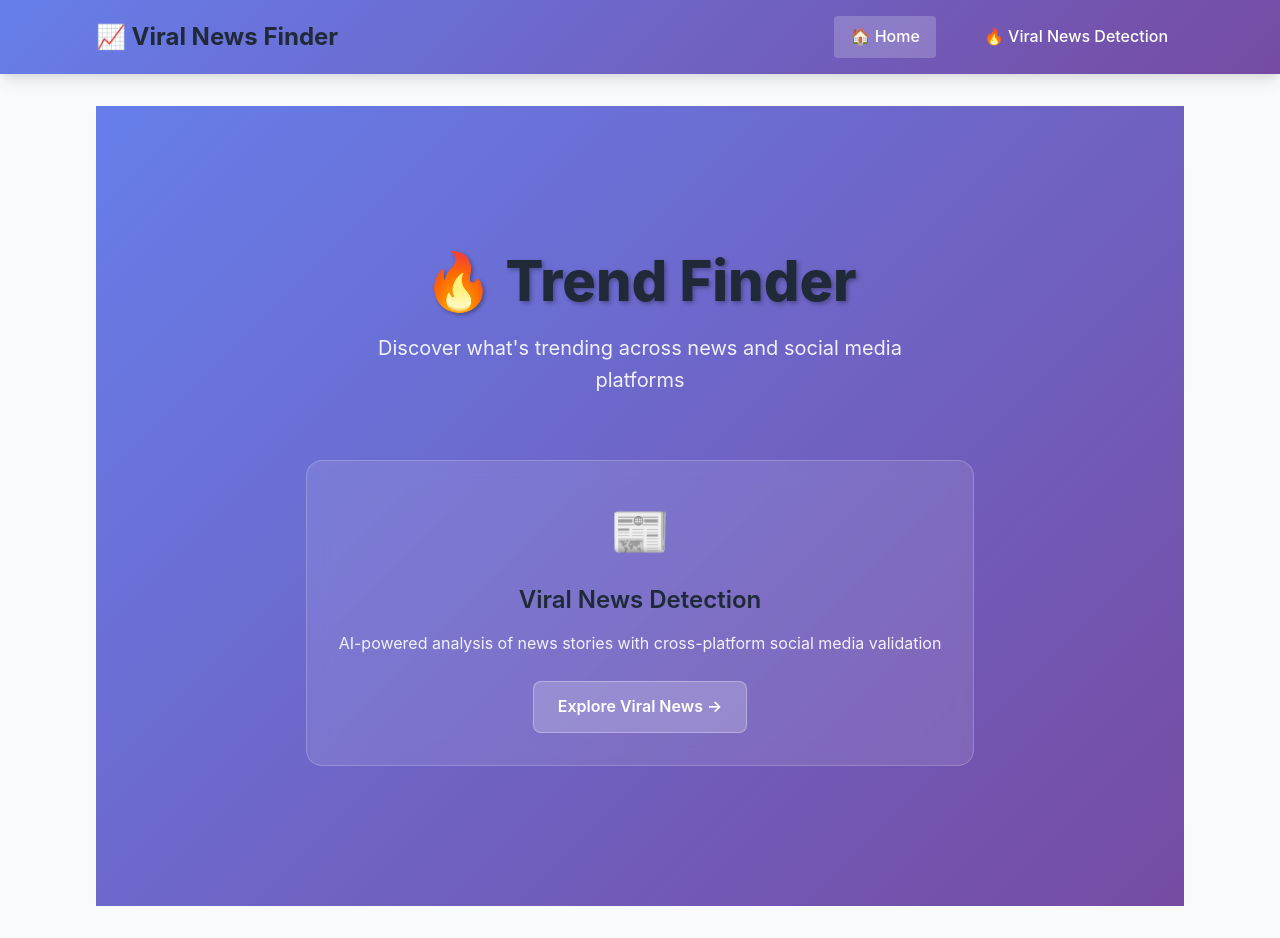
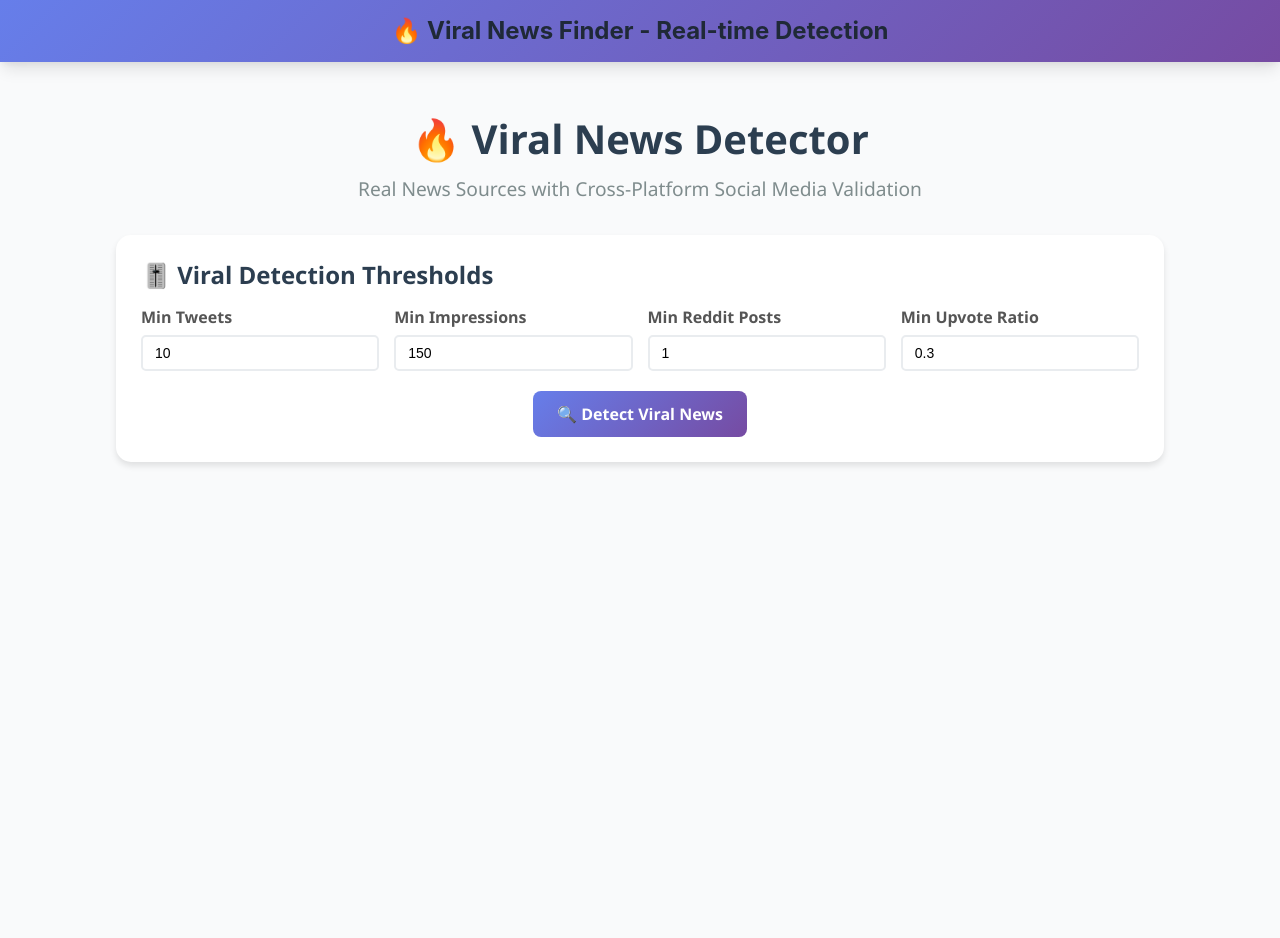
Before and after one commit to RishiRajRao/trend-finder-v2, a Vue app in the folder client/: page / in a window 1280 px wide. After the commit the page ends 800 px from the top, so only its background shows below. Built offline with nearby package versions, Linux system fonts and the light colour scheme.

Commit message:
tabbed account

```diff
--- a/client/src/App.vue
+++ b/client/src/App.vue
@@ -7,26 +7,10 @@ export default {
 <template>
   <div id="app">
     <nav class="nav-gradient text-white py-4 shadow-lg">
-      <div class="max-w-6xl mx-auto px-8 flex justify-between items-center">
-        <h1 class="text-2xl font-bold">📈 Viral News Finder</h1>
-        <div class="flex gap-8">
-          <RouterLink
-            to="/"
-            class="text-white no-underline font-medium px-4 py-2 rounded transition-colors duration-300 hover:bg-white hover:bg-opacity-20"
-            :class="{ 'bg-white bg-opacity-20': $route.path === '/' }"
-          >
-            🏠 Home
-          </RouterLink>
-          <RouterLink
-            to="/viral-news"
-            class="text-white no-underline font-medium px-4 py-2 rounded transition-colors duration-300 hover:bg-white hover:bg-opacity-20"
-            :class="{
-              'bg-white bg-opacity-20': $route.path === '/viral-news',
-            }"
-          >
-            🔥 Viral News Detection
-          </RouterLink>
-        </div>
+      <div class="max-w-6xl mx-auto px-8 flex justify-center items-center">
+        <h1 class="text-2xl font-bold">
+          🔥 Viral News Finder - Real-time Detection
+        </h1>
       </div>
     </nav>
 
--- a/client/src/router/index.js
+++ b/client/src/router/index.js
@@ -1,5 +1,4 @@
 import { createRouter, createWebHistory } from 'vue-router';
-import Home from '../views/Home.vue';
 import ViralNewsV2 from '../views/ViralNewsV2.vue';
 
 const router = createRouter({
@@ -7,11 +6,6 @@ const router = createRouter({
   routes: [
     {
       path: '/',
-      name: 'Home',
-      component: Home,
-    },
-    {
-      path: '/viral-news',
       name: 'ViralNews',
       component: ViralNewsV2,
     },
--- a/client/src/views/Home.vue
+++ /dev/null
@@ -1,119 +0,0 @@
-<template>
-  <div class="home-page">
-    <div class="hero-section">
-      <h1 class="main-title">🔥 Trend Finder</h1>
-      <p class="subtitle">
-        Discover what's trending across news and social media platforms
-      </p>
-    </div>
-
-    <div class="features-section">
-      <div class="feature-card">
-        <div class="feature-icon">📰</div>
-        <h3>Viral News Detection</h3>
-        <p>
-          AI-powered analysis of news stories with cross-platform social media
-          validation
-        </p>
-        <router-link to="/viral-news" class="feature-button">
-          Explore Viral News →
-        </router-link>
-      </div>
-    </div>
-  </div>
-</template>
-
-<script>
-export default {
-  name: 'Home',
-};
-</script>
-
-<style scoped>
-.home-page {
-  min-height: 100vh;
-  background: linear-gradient(135deg, #667eea 0%, #764ba2 100%);
-  display: flex;
-  flex-direction: column;
-  align-items: center;
-  justify-content: center;
-  padding: 2rem;
-  color: white;
-}
-
-.hero-section {
-  text-align: center;
-  margin-bottom: 4rem;
-}
-
-.main-title {
-  font-size: 3.5rem;
-  font-weight: 800;
-  margin-bottom: 1rem;
-  text-shadow: 2px 2px 4px rgba(0, 0, 0, 0.3);
-}
-
-.subtitle {
-  font-size: 1.25rem;
-  opacity: 0.9;
-  max-width: 600px;
-  line-height: 1.6;
-}
-
-.features-section {
-  display: grid;
-  gap: 2rem;
-  max-width: 1200px;
-}
-
-.feature-card {
-  background: rgba(255, 255, 255, 0.1);
-  backdrop-filter: blur(10px);
-  border-radius: 16px;
-  padding: 2rem;
-  text-align: center;
-  border: 1px solid rgba(255, 255, 255, 0.2);
-  transition: transform 0.3s ease, box-shadow 0.3s ease;
-}
-
-.feature-card:hover {
-  transform: translateY(-5px);
-  box-shadow: 0 20px 40px rgba(0, 0, 0, 0.2);
-}
-
-.feature-icon {
-  font-size: 3rem;
-  margin-bottom: 1rem;
-}
-
-.feature-card h3 {
-  font-size: 1.5rem;
-  margin-bottom: 1rem;
-  font-weight: 600;
-}
-
-.feature-card p {
-  font-size: 1rem;
-  opacity: 0.9;
-  margin-bottom: 1.5rem;
-  line-height: 1.6;
-}
-
-.feature-button {
-  display: inline-block;
-  background: rgba(255, 255, 255, 0.2);
-  color: white;
-  text-decoration: none;
-  padding: 0.75rem 1.5rem;
-  border-radius: 8px;
-  font-weight: 600;
-  transition: background 0.3s ease;
-  border: 1px solid rgba(255, 255, 255, 0.3);
-}
-
-.feature-button:hover {
-  background: rgba(255, 255, 255, 0.3);
-  text-decoration: none;
-  color: white;
-}
-</style>
--- a/client/src/views/ViralNewsV2.vue
+++ b/client/src/views/ViralNewsV2.vue
@@ -104,8 +104,35 @@
           </div>
 
           <div class="cross-platform-evidence">
-            <!-- Twitter Evidence -->
-            <div class="platform twitter">
+            <!-- Tab Navigation -->
+            <div class="tab-navigation">
+              <button
+                @click="setActiveTab(newsItem, 'twitter')"
+                :class="[
+                  'tab-button',
+                  { active: newsItem.activeTab === 'twitter' },
+                ]"
+              >
+                🐦 Twitter ({{ newsItem.viralMetrics.twitter.count }})
+              </button>
+              <button
+                @click="setActiveTab(newsItem, 'reddit')"
+                :class="[
+                  'tab-button',
+                  { active: newsItem.activeTab === 'reddit' },
+                ]"
+              >
+                🔴 Reddit ({{ newsItem.viralMetrics.reddit.count }})
+              </button>
+            </div>
+
+            <!-- Tab Content -->
+            <div class="tab-content">
+              <!-- Twitter Tab -->
+              <div
+                v-if="newsItem.activeTab === 'twitter'"
+                class="platform twitter"
+              >
                 <div class="platform-header">
                   <h4>🐦 Twitter Activity</h4>
                   <a
@@ -126,21 +153,20 @@
                     impressions</span
                   >
                   <span
-                  >{{ newsItem.viralMetrics.twitter.verifiedAccounts }} verified
-                  accounts</span
+                    >{{
+                      newsItem.viralMetrics.twitter.verifiedAccounts
+                    }}
+                    verified accounts</span
                   >
                 </div>
                 <div class="disclaimer">
                   {{ newsItem.viralMetrics.twitter.disclaimer }}
                 </div>
 
-              <!-- Twitter Posts Preview -->
+                <!-- All Twitter Posts -->
                 <div class="posts-preview">
                   <div
-                  v-for="tweet in newsItem.viralMetrics.twitter.tweets.slice(
-                    0,
-                    3
-                  )"
+                    v-for="tweet in newsItem.viralMetrics.twitter.tweets"
                     :key="tweet.id"
                     class="tweet-preview"
                   >
@@ -157,13 +183,19 @@
                       <span>🔄 {{ tweet.retweets }}</span>
                       <span>❤️ {{ tweet.likes }}</span>
                       <span>👁️ {{ tweet.impressions }}</span>
+                      <span class="engagement-rate"
+                        >📊 {{ tweet.engagementRate }}</span
+                      >
                     </div>
                   </div>
                 </div>
               </div>
 
-            <!-- Reddit Evidence -->
-            <div class="platform reddit">
+              <!-- Reddit Tab -->
+              <div
+                v-if="newsItem.activeTab === 'reddit'"
+                class="platform reddit"
+              >
                 <div class="platform-header">
                   <h4>🔴 Reddit Discussion</h4>
                   <a
@@ -187,15 +219,22 @@
                     }}
                     comments</span
                   >
+                  <span
+                    v-if="newsItem.viralMetrics.reddit.subredditsFound?.length"
+                  >
+                    from
+                    {{ newsItem.viralMetrics.reddit.subredditsFound.length }}
+                    subreddits
+                  </span>
                 </div>
                 <div class="disclaimer">
                   {{ newsItem.viralMetrics.reddit.disclaimer }}
                 </div>
 
-              <!-- Reddit Posts Preview -->
+                <!-- All Reddit Posts -->
                 <div class="posts-preview">
                   <div
-                  v-for="post in newsItem.viralMetrics.reddit.posts.slice(0, 3)"
+                    v-for="post in newsItem.viralMetrics.reddit.posts"
                     :key="post.id"
                     class="reddit-preview"
                   >
@@ -211,11 +250,13 @@
                     </div>
                     <div class="reddit-stats">
                       <span>⬆️ {{ post.upvotes }}</span>
+                      <span>⬇️ {{ post.downvotes || 0 }}</span>
                       <span>💬 {{ post.comments }}</span>
                       <span
                         >📊 {{ (post.upvoteRatio * 100).toFixed(0) }}%
                         upvoted</span
                       >
+                    </div>
                   </div>
                 </div>
               </div>
@@ -230,70 +271,6 @@
             >
               {{ keyword }}
             </span>
-          </div>
-
-          <div class="view-more-container">
-            <button @click="toggleDetailedView(newsItem)" class="view-more-btn">
-              <span v-if="newsItem.showDetailed">📖 Show Less</span>
-              <span v-else>📊 View All Evidence</span>
-            </button>
-          </div>
-
-          <!-- Detailed Evidence (Expandable) -->
-          <div v-if="newsItem.showDetailed" class="detailed-evidence">
-            <div class="detailed-section">
-              <h5>🐦 All Twitter Activity</h5>
-              <div class="all-tweets">
-                <div
-                  v-for="tweet in newsItem.viralMetrics.twitter.tweets"
-                  :key="tweet.id"
-                  class="detailed-tweet"
-                >
-                  <div class="tweet-header">
-                    <span class="username">@{{ tweet.username }}</span>
-                    <span v-if="tweet.isVerified" class="verified">✓</span>
-                    <span class="engagement">{{ tweet.engagementRate }}</span>
-                  </div>
-                  <div class="tweet-text">{{ tweet.text }}</div>
-                  <div class="tweet-meta">
-                    <span>💬 {{ tweet.replies }}</span>
-                    <span>🔄 {{ tweet.retweets }}</span>
-                    <span>❤️ {{ tweet.likes }}</span>
-                    <span>👁️ {{ tweet.impressions }}</span>
-                  </div>
-                </div>
-              </div>
-            </div>
-
-            <div class="detailed-section">
-              <h5>🔴 All Reddit Posts</h5>
-              <div class="all-reddit">
-                <div
-                  v-for="post in newsItem.viralMetrics.reddit.posts"
-                  :key="post.id"
-                  class="detailed-reddit"
-                >
-                  <div class="reddit-header">
-                    <span class="subreddit">r/{{ post.subreddit }}</span>
-                    <span class="verified">✓ Verified Real</span>
-                  </div>
-                  <div class="reddit-title">
-                    <a :href="post.url" target="_blank" rel="noopener">
-                      {{ post.title }}
-                    </a>
-                  </div>
-                  <div class="reddit-engagement">
-                    <span>⬆️ {{ post.upvotes }} upvotes</span>
-                    <span>⬇️ {{ post.downvotes }} downvotes</span>
-                    <span>💬 {{ post.comments }} comments</span>
-                    <span
-                      >📊 {{ (post.upvoteRatio * 100).toFixed(0) }}%
-                      positive</span
-                    >
-                  </div>
-                </div>
-              </div>
-            </div>
           </div>
         </div>
       </div>
@@ -354,7 +331,7 @@ export default {
           this.totalAnalyzed = response.data.summary.totalNewsAnalyzed;
           this.viralNews = response.data.data.map((item) => ({
             ...item,
-            showDetailed: false, // Add toggle state for each item
+            activeTab: 'twitter', // Default to Twitter tab
           }));
         }
       } catch (error) {
@@ -369,8 +346,8 @@ export default {
       return new Date(timestamp).toLocaleString();
     },
 
-    toggleDetailedView(newsItem) {
-      newsItem.showDetailed = !newsItem.showDetailed;
+    setActiveTab(newsItem, tab) {
+      newsItem.activeTab = tab;
     },
 
     getTimeAgo(created_at) {
@@ -460,9 +437,46 @@ export default {
   font-style: italic;
 }
 
+/* Tab Navigation Styles */
+.tab-navigation {
+  display: flex;
+  border-bottom: 2px solid #e9ecef;
+  margin-bottom: 15px;
+}
+
+.tab-button {
+  flex: 1;
+  padding: 12px 16px;
+  background: #f8f9fa;
+  border: none;
+  border-bottom: 3px solid transparent;
+  font-size: 0.9rem;
+  font-weight: 600;
+  color: #6c757d;
+  cursor: pointer;
+  transition: all 0.3s ease;
+}
+
+.tab-button:hover {
+  background: #e9ecef;
+  color: #495057;
+}
+
+.tab-button.active {
+  background: white;
+  color: #007bff;
+  border-bottom-color: #007bff;
+}
+
+.tab-content {
+  min-height: 200px;
+}
+
 /* Tweet and Reddit preview styles */
 .posts-preview {
   margin-top: 12px;
+  max-height: 400px;
+  overflow-y: auto;
 }
 
 .tweet-preview,
@@ -527,6 +541,15 @@ export default {
   font-size: 0.8rem;
   color: #6c757d;
   margin-top: 6px;
+  flex-wrap: wrap;
+}
+
+.engagement-rate {
+  background: #e7f3ff;
+  color: #0066cc;
+  padding: 2px 6px;
+  border-radius: 8px;
+  font-weight: 600;
 }
 
 /* View more / detailed evidence styles */
```
Lines whose indentation alone changed are shown as unchanged.
